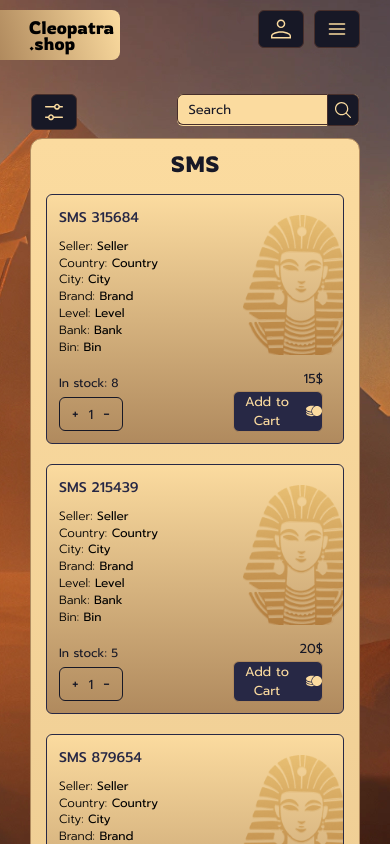
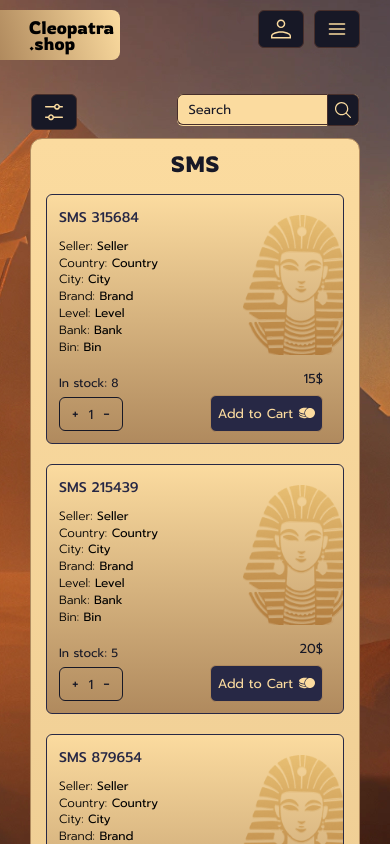
Before and after one commit to GorbachovNikita/cleo_public1, a React (Create React App) app: page /sms in a window 390 px wide. Shown: the top 844 px of the page. Built offline with nearby package versions, Linux system fonts and the light colour scheme.

Commit message:
fix button dor mobile

```diff
--- a/src/components/CardItem/CardItem.css
+++ b/src/components/CardItem/CardItem.css
@@ -201,8 +201,9 @@
     font-size: 14px;
   }
   .article-btn {
-    width: 90px;
+    width: 113px;
     bottom: 11px;
+    height: 37px;
   }
   .counter-controls-card {
     padding: 4px 12px;
```
